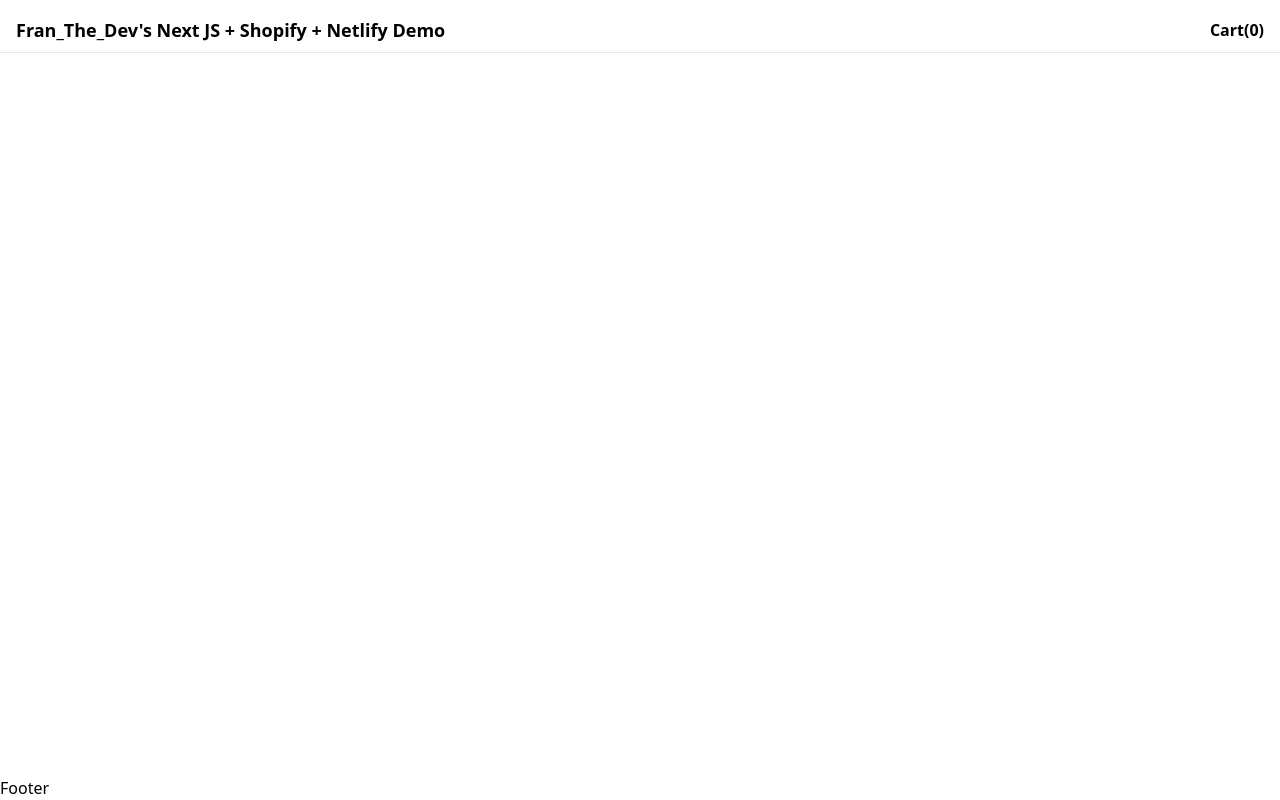
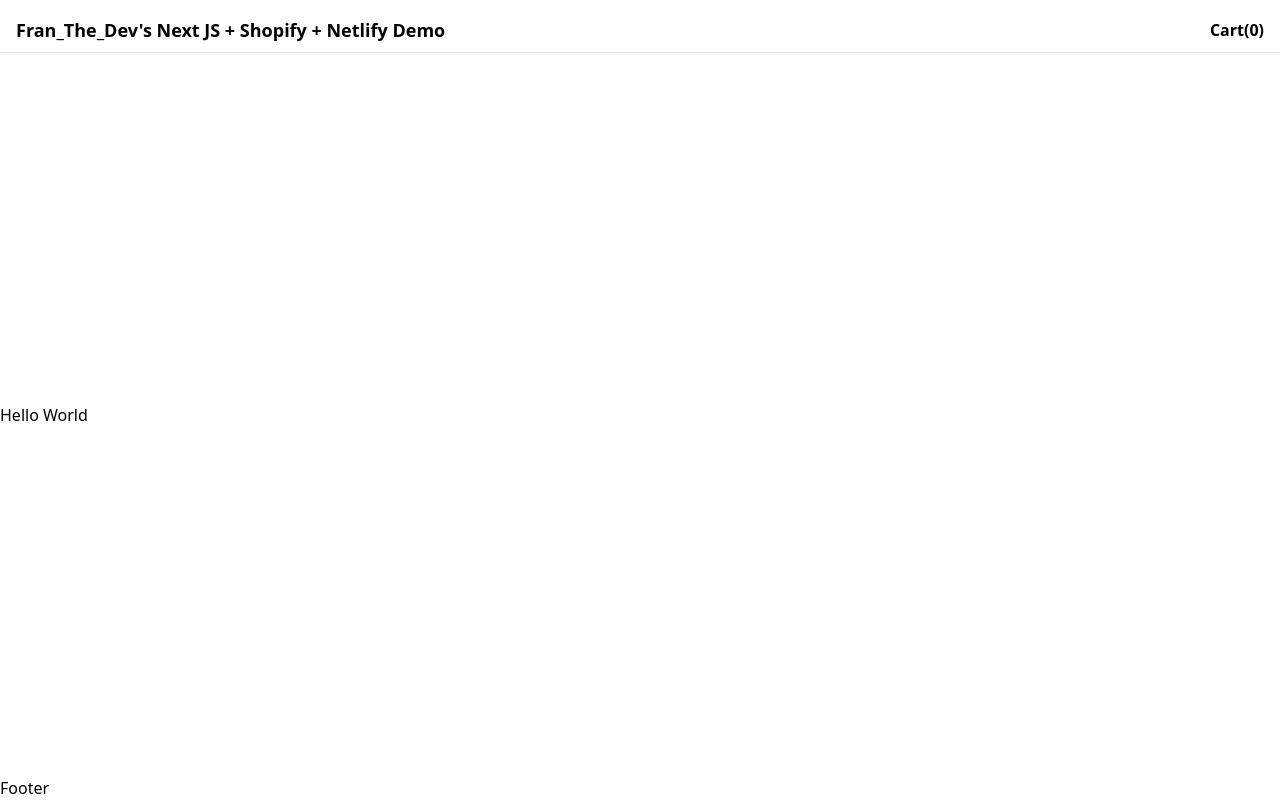
Before and after one commit to Fran-A-Dev/fran-ntlfy-shopify, a Next.js app: page /aboutMe in a window 1280 px wide. Built offline with nearby package versions, Linux system fonts and the light colour scheme.

Commit message:
updated test

```diff
--- a/pages/aboutMe.js
+++ b/pages/aboutMe.js
@@ -1,5 +1,9 @@
 import React from "react";
 
 export default function aboutMe() {
-  return <div></div>;
+  return (
+    <div>
+      <h1>Hello World</h1>
+    </div>
+  );
 }
```
